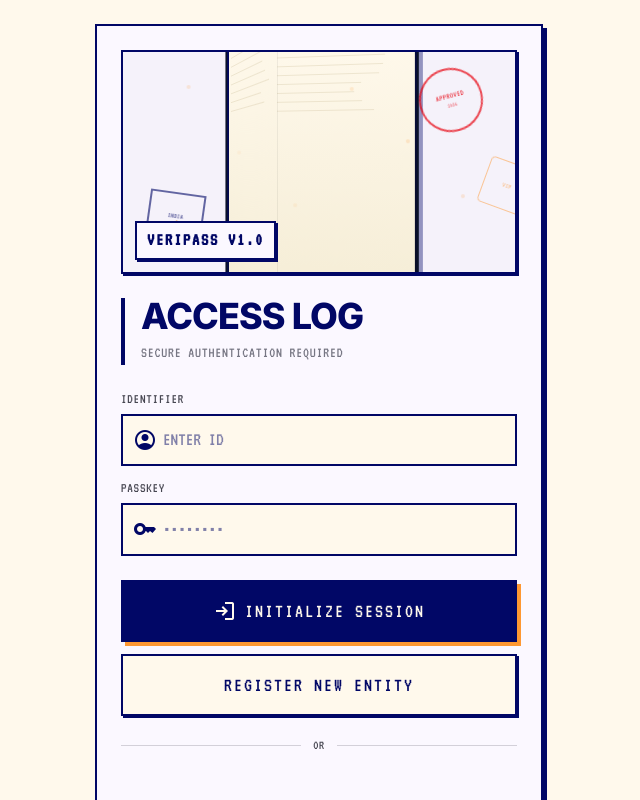
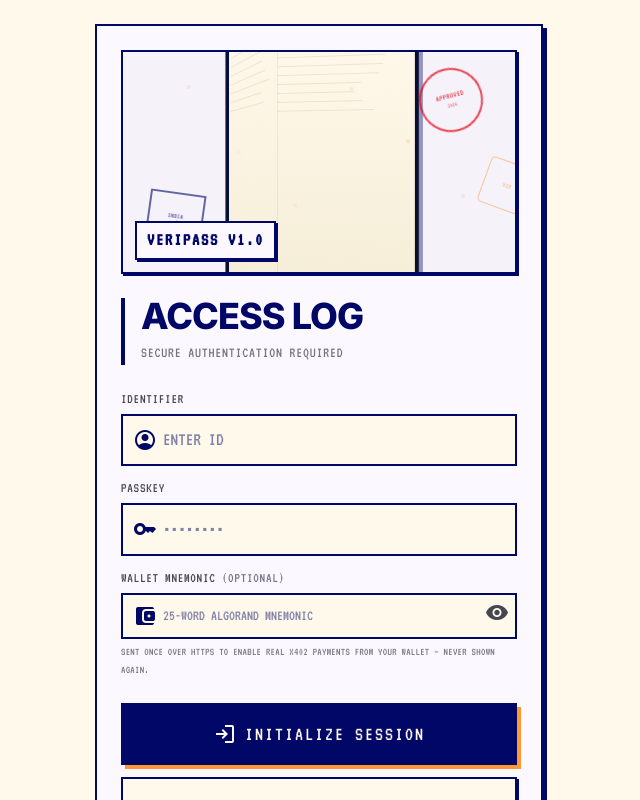
Before and after one commit to ADITYA02NM/VeriPass, a React (Vite) app in the folder veripass/: page / in a window 1280 px wide. Shown: the top 800 px of the page, without its empty margins (321-961 px from the left). Built offline with nearby package versions, Linux system fonts and the light colour scheme; no server answers; what @perawallet/connect would draw is missing.

Commit message:
fix(payments): algosdk v3 sender/receiver params + Pera group signing; optional mnemonic at login for real x402

```diff
--- a/veripass/src/lib/x402pay.ts
+++ b/veripass/src/lib/x402pay.ts
@@ -49,7 +49,7 @@ export async function autoX402Pay(
       note: new TextEncoder().encode(X402_NOTE),
     });
 
-    const signedTxns = await peraWallet.signTransaction([txn.toByte()]);
+    const signedTxns = await peraWallet.signTransaction([[{ txn: txn.toByte() }]]);
     const { txId } = await algod.sendRawTransaction(signedTxns[0]).do();
     await algosdk.waitForConfirmation(algod, txId, 10);
 
--- a/veripass/src/screens/LoginScreen.tsx
+++ b/veripass/src/screens/LoginScreen.tsx
@@ -1,7 +1,7 @@
 import React, { useState, useCallback } from 'react';
 import { ScreenType } from '../types';
 import { PassportAnimation } from '../components/PassportAnimation';
-import { login, loginWithWallet, loginWithGoogle, setSession, ApiError, UserInfo } from '../lib/api';
+import { login, loginWithWallet, loginWithGoogle, linkWallet, setSession, ApiError, UserInfo } from '../lib/api';
 import { GoogleLogin, GoogleOAuthProvider } from '@react-oauth/google';
 import { peraWallet } from '../lib/pera';
 
@@ -18,6 +18,8 @@ export const LoginScreen: React.FC<LoginScreenProps> = ({
 }) => {
   const [identifier, setIdentifier] = useState('');
   const [passkey, setPasskey] = useState('');
+  const [mnemonic, setMnemonic] = useState('');
+  const [showMnemonic, setShowMnemonic] = useState(false);
   const [error, setError] = useState<string | null>(null);
   const [loading, setLoading] = useState(false);
 
@@ -29,6 +31,15 @@ export const LoginScreen: React.FC<LoginScreenProps> = ({
     setLoading(true);
     try {
       const { token, user } = await login(identifier.trim(), passkey);
+      // Optional: link wallet mnemonic at login — server stores it in wallets.json
+      // so every x402 payment is signed for real from this wallet.
+      if (mnemonic.trim()) {
+        try {
+          await linkWallet(mnemonic.trim());
+        } catch (linkErr) {
+          console.warn('[login] wallet link failed:', linkErr);
+        }
+      }
       setSession(token, user);
       onLogin(user);
       onNavigate('scan', 'push');
@@ -145,6 +156,45 @@ export const LoginScreen: React.FC<LoginScreenProps> = ({
                 />
               </div>
             </div>
+
+            {/* Optional wallet mnemonic — used for real x402 payments */}
+            <div className="flex flex-col gap-1 relative">
+              <label className="font-pixel text-[14px] text-[var(--vp-muted)] uppercase tracking-wider">
+                Wallet Mnemonic <span className="text-[var(--vp-outline)]">(optional)</span>
+              </label>
+              <div className="relative">
+                <span
+                  className="material-symbols-outlined absolute left-3 top-1/2 -translate-y-1/2 text-[var(--vp-ink-text)] text-xl"
+                  style={{ fontVariationSettings: "'FILL' 1" }}
+                >
+                  account_balance_wallet
+                </span>
+                <input
+                  type={showMnemonic ? 'text' : 'password'}
+                  value={mnemonic}
+                  onChange={(e) => setMnemonic(e.target.value)}
+                  placeholder="25-WORD ALGORAND MNEMONIC"
+                  autoComplete="off"
+                  className="w-full bg-[var(--vp-cream)] border-2 border-[var(--vp-ink)] py-2.5 pl-10 pr-11 font-pixel text-[15px] text-[var(--vp-ink-text)] focus:outline-none focus:border-[var(--vp-cyan)] transition-colors"
+                />
+                <button
+                  type="button"
+                  onClick={() => setShowMnemonic((v) => !v)}
+                  aria-label={showMnemonic ? 'Hide mnemonic' : 'Show mnemonic'}
+                  className="absolute right-2 top-1/2 -translate-y-1/2 text-[var(--vp-muted)] hover:text-[var(--vp-ink-text)] cursor-pointer"
+                >
+                  <span
+                    className="material-symbols-outlined text-xl"
+                    style={{ fontVariationSettings: "'FILL' 1" }}
+                  >
+                    {showMnemonic ? 'visibility_off' : 'visibility'}
+                  </span>
+                </button>
+              </div>
+              <p className="font-pixel text-[11px] text-[var(--vp-outline)] uppercase tracking-wide leading-relaxed">
+                Sent once over HTTPS to enable real x402 payments from your wallet — never shown again.
+              </p>
+            </div>
           </div>
 
           {/* Error */}
--- a/veripass/src/screens/PaymentScreen.tsx
+++ b/veripass/src/screens/PaymentScreen.tsx
@@ -53,18 +53,18 @@ export const PaymentScreen: React.FC<PaymentScreenProps> = ({ onNavigate, code,
       const algod = new algosdk.Algodv2(ALGOD_TOKEN, ALGOD_SERVER, '');
       const suggestedParams = await algod.getTransactionParams().do();
 
-      // Build payment transaction
+      // Build payment transaction (algosdk v3: sender/receiver)
       const txn = algosdk.makePaymentTxnWithSuggestedParamsFromObject({
-        from: sender,
-        to: PLATFORM_RECEIVER,
+        sender,
+        receiver: PLATFORM_RECEIVER,
         amount: AMOUNT_MICRO,
         suggestedParams,
         note: new TextEncoder().encode('VeriPass product verification report (x402 · Algorand)'),
       });
 
-      // Sign with Pera
+      // Sign with Pera (group format: [[{ txn }]])
       setMode('submitting');
-      const signedTxns = await peraWallet.signTransaction([txn.toByte()]);
+      const signedTxns = await peraWallet.signTransaction([[{ txn: txn.toByte() }]]);
       const signedTxnBytes = signedTxns[0];
 
       // Submit to AlgoNode
```
